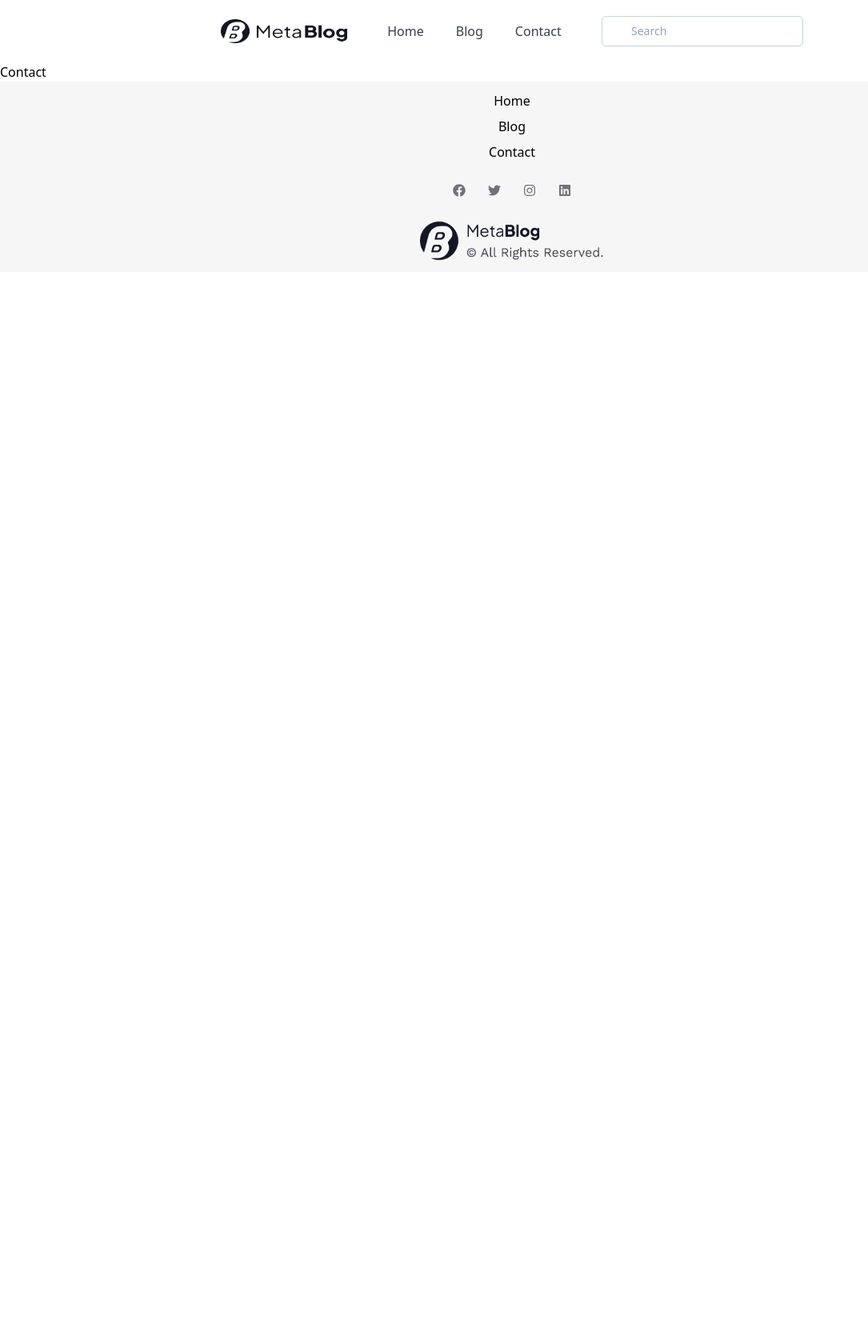
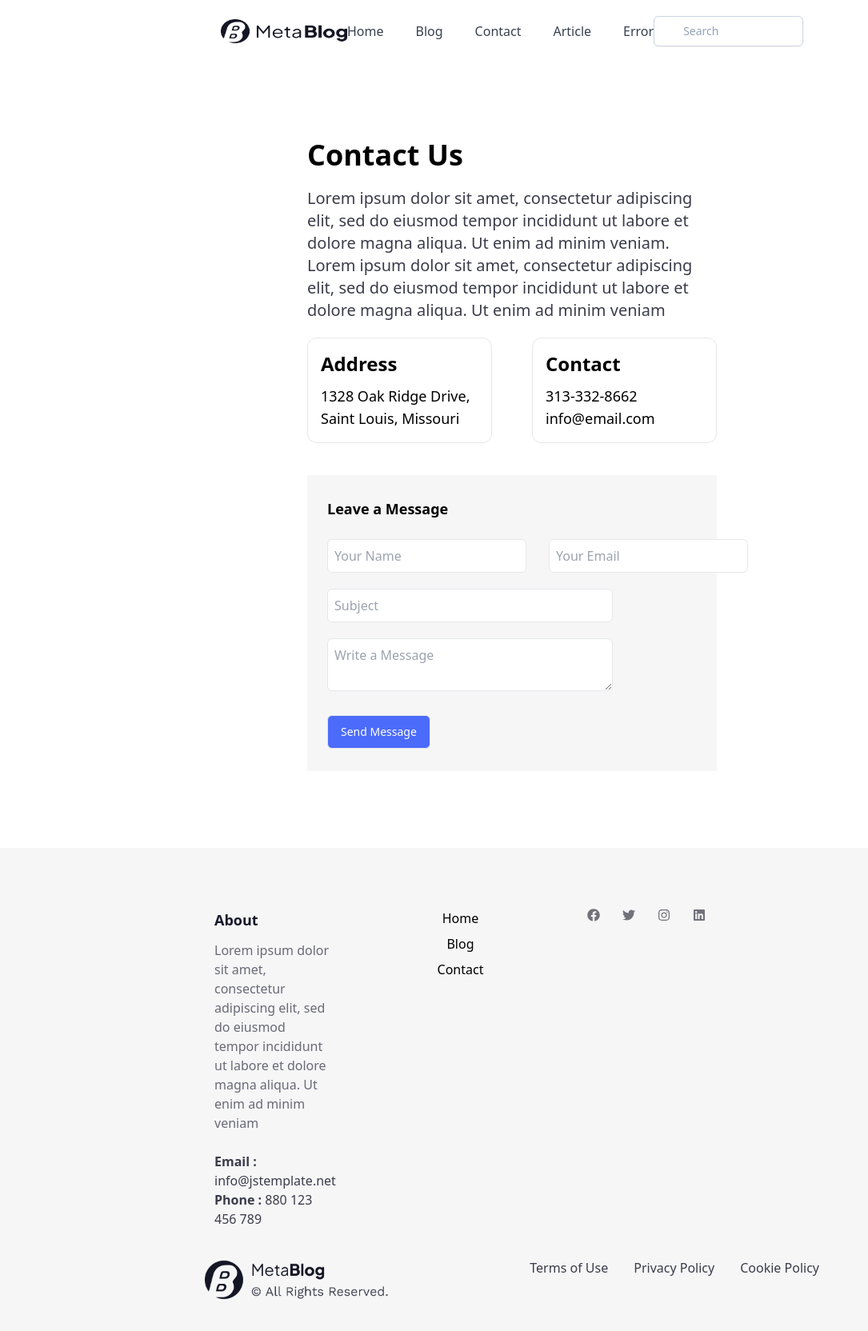
Before and after one commit to Myeruyert/metaBlog, a Next.js app: page /contact in a window 1280 px wide. Shown: the top 1664 px of the page at 80% size, without its empty margins (0-1085 px from the left). Before the commit the page ends 800 px from the top, so only its background shows below. Built offline with nearby package versions, Linux system fonts and the light colour scheme.

Commit message:
all pages done

```diff
--- a/src/components/allBlogPosts/index.jsx
+++ b/src/components/allBlogPosts/index.jsx
@@ -32,7 +32,7 @@ const AllBlogPosts = () => {
   const [changeData, setChangeData] = useState(blogCardData);
   return (
     <>
-      <div className="md:w-3/5 md:my-24 m-auto">
+      <div className="md:w-3/5 my-24 m-auto">
         <h3 className="text-2xl font-bold px-10 md:px-0 mt-8">All Blog Post</h3>
         <div className="hidden md:flex justify-between md:my-8 text-xs font-bold">
           <div>
@@ -61,6 +61,10 @@ const AllBlogPosts = () => {
             />
           ))}
         </div>
+        <div className="w-fit m-auto mt-24">
+        <button className="border rounded py-3 px-5 text-[#696A75] font-medium">Load More</button>
+        </div>
+
       </div>
     </>
   );
--- /dev/null
+++ b/src/components/articleDetails/index.jsx
@@ -0,0 +1,15 @@
+import React from "react";
+
+const ArticleDetails = ({articleHeading, articleParagraph}) => {
+  return (
+    <>
+    <div className="">
+        <h5 className="text-2xl font-semibold text-[#181A2A]">{articleHeading}</h5>
+        <p className="my-8 text-xl text-[#3B3C4A]">{articleParagraph}</p>
+    </div>
+
+    </>
+  );
+};
+
+export default ArticleDetails;
--- /dev/null
+++ b/src/components/articleInfo/index.jsx
@@ -0,0 +1,48 @@
+import React, {useState} from "react";
+import ArticleDetails from "../articleDetails";
+import { FaUserCircle } from "react-icons/fa";
+
+const articleContainer = [
+    {articleHeading: "",
+     articleParagraph: "Traveling is an enriching experience that opens up new horizons, exposes us to different cultures, and creates memories that last a lifetime. However, traveling can also be stressful and overwhelming, especially if you don't plan and prepare adequately. In this blog article, we'll explore tips and tricks for a memorable journey and how to make the most of your travels."
+    },
+    {articleHeading: "",
+     articleParagraph: "One of the most rewarding aspects of traveling is immersing yourself in the local culture and customs. This includes trying local cuisine, attending cultural events and festivals, and interacting with locals. Learning a few phrases in the local language can also go a long way in making connections and showing respect."},
+     {articleHeading: "Research Your Destination",
+      articleParagraph: "Before embarking on your journey, take the time to research your destination. This includes understanding the local culture, customs, and laws, as well as identifying top attractions, restaurants, and accommodations. Doing so will help you navigate your destination with confidence and avoid any cultural faux pas."},
+    ]
+
+const ArticleInfo = () => {
+    const [article, setArticle] = useState(articleContainer);
+  return (
+    <>
+    <div className="w-2/5 m-auto my-24 text-justify">
+        <h1 className="w-full mb-5 text-4xl font-semibold leading-10 text-[#181A2A">The Impact of Technology on the Workplace: How Technology is Changing</h1>
+        <div className="flex items-center gap-6 text-[#696A75] text-sm mb-8">
+            <div className="flex items-center gap-2">
+                <span className="text-[28px]">
+                <FaUserCircle />
+                </span>
+                <span>
+                Tracey Wilson
+                </span>
+            </div>
+            <div>August 20, 2022</div>
+        </div>
+        <img className="rounded-xl" src="https://s3-alpha-sig.figma.com/img/eb1f/38cd/a6a8e0df2280c787cafc780464b002fe?Expires=1723420800&Key-Pair-Id=APKAQ4GOSFWCVNEHN3O4&Signature=FRPy-r5bdGN4Zafop7F4ylm~YU4EWMpb2Lmo68wZDKw3Rh9AzUmqB2L2iDQ57xXRW2gwv-~7V1Nps0NEFT~VljX3lFEzYo9KjRZOlrQxH9eU0r3FjjkQbFK7r4rOs77nGucZpD2rEYs6GY7D00Cs9hVypIkaF9ABc7gXH6MuO-h3q9SxVeUfxDReRegr5OvXnIt7yNOfBO0m4givkMCxGqSBMiC3MVvv6wDtJ9Vn06NP3e9tjMbQo0~s8Fmyx413BWI~mdpET2HZYY7r~u4y5BZd-nGFkgdgdNK4EFd3yv~T2Qzzbo~VR77deYcFB1y8HvTIpo4ET0VCiPguElzA-A__" alt="" />
+        <div>
+        {article.map((data)=>(
+                    <ArticleDetails
+                    articleHeading={data.articleHeading}
+                    articleParagraph={data.articleParagraph}
+                    />
+        ))}
+
+        </div>
+    </div>
+
+    </>
+  );
+};
+
+export default ArticleInfo;
--- a/src/components/footer/index.jsx
+++ b/src/components/footer/index.jsx
@@ -7,23 +7,35 @@ import { FaLinkedin } from "react-icons/fa";
 const Footer = () => {
   return (
     <>
-      <div className="md:bg-[#F6F6F7]">
-        <div className="w-max m-auto p-3 flex flex-col items-center">
+      <div className="md:bg-[#F6F6F7] md:py-16">
+        <div className="w-3/5 m-auto p-3 flex flex-col items-center md:flex-row md:justify-between md:items-start">
+          <div className="w-1/5 hidden md:block">
+            <h6 className="mb-3 text-lg font-semibold text-[#181A2A]">About</h6>
+            <p className="mb-6 text-[#696A75]">Lorem ipsum dolor sit amet, consectetur adipiscing elit, sed do eiusmod tempor incididunt ut labore et dolore magna aliqua. Ut enim ad minim veniam</p>
+            <p className="text-[#3B3C4A]"><b>Email : </b>info@jstemplate.net</p>
+            <p className="text-[#3B3C4A]"><b>Phone : </b> 880 123 456 789</p>
+          </div>
           <div className="flex flex-col text-base text-center gap-2">
             <a href="">Home</a>
             <a href="">Blog</a>
             <a href="">Contact</a>
           </div>
-          <div className="flex my-7 gap-7 text-zinc-500 w-fill">
+          <div className="flex my-7 md:my-0 gap-7 text-zinc-500 w-fill">
             <FaFacebook />
             <FaTwitter />
             <FaInstagram />
             <FaLinkedin />
           </div>
-          <div>
+          <div></div>
+        </div>
+        <div className="w-3/5 m-auto flex justify-between text-[#3B3C4A] font-normal my-[25px]">
             <img className="w-[230px]" src="/images/copyrightInfo.png" alt="" />
+            <ul className="hidden md:flex gap-8">
+              <li>Terms of Use</li>
+              <li>Privacy Policy</li>
+              <li>Cookie Policy</li>
+            </ul>
           </div>
-        </div>
       </div>
     </>
   );
--- a/src/components/header/index.jsx
+++ b/src/components/header/index.jsx
@@ -22,6 +22,12 @@ const Header = () => {
             <li>
               <Link href="/contact">Contact</Link>
             </li>
+            <li>
+            <Link href="/article">Article</Link>
+            </li>
+            <li>
+            <Link href="/error">Error</Link>
+            </li>
           </ul>
         </menu>
         <div className="md:hidden">
--- a/src/components/hero/hero.jsx
+++ b/src/components/hero/hero.jsx
@@ -1,9 +1,12 @@
 import React from "react";
+import { GrPrevious } from "react-icons/gr";
+import { GrNext } from "react-icons/gr";
+
 
 const Hero = ({articleType, title, date}) => {
   return (
     <>
-      <div className="hidden md:block relative w-3/5 m-auto">
+      <div className="hidden md:block relative w-3/5 m-auto my-24">
         <div className="absolute ml-3 mt-[335px] z-10 p-10 bg-white rounded-xl w-[45%]">
           <button className="py-1 px-2.5 rounded-lg bg-[#4B6BFB] text-white mb-4 font-medium">
             {articleType}
@@ -11,7 +14,15 @@ const Hero = ({articleType, title, date}) => {
           <h1 className="text-4xl font-semibold pr-15">{title}</h1>
           <p className="text-base text-gray-400 mt-5">{date}</p>
         </div>
-          <div className="rounded-xl my-24 bg-cover bg-no-repeat bg-center h-[600px] bg-[url('https://s3-alpha-sig.figma.com/img/eb4f/aad2/4394e91108e011b0d07581596959713b?Expires=1723420800&Key-Pair-Id=APKAQ4GOSFWCVNEHN3O4&Signature=p895KkdD7DfcCulv8AGa6shbfkAQ13LytdYV4Wsw0PQ-FL22qhaG4o-eKbtZx7eC5DRPpiBpCGUpjA693ZOyVqMT2J470CF5oPujcq9NlJ3lWfW-JUAgxgQbjWqUjceO~P6LG5zQBnAXLsDlYyLfGZGXpGRAWM~PjK7cuD7ZeIWAB~9B25Ya0Qi6N8hGL5AmXlwT33Lqr3vmpMzULNrBhPpc~DCGFZ0rpAhc~vU7mdu7gEWoRMdWX1LA0jTsS3k~eM1KcmqcWGuHD0rhQ-KTBspRHuS7cVmwTdluAQNY5C0Tf2yC8pqCOm2771pFOW-2NiyECQSKSclX-GQ9714nJw__')] brightness-[0.75]">
+          <div className="rounded-xl bg-cover bg-no-repeat bg-center h-[600px] bg-[url('https://s3-alpha-sig.figma.com/img/eb4f/aad2/4394e91108e011b0d07581596959713b?Expires=1723420800&Key-Pair-Id=APKAQ4GOSFWCVNEHN3O4&Signature=p895KkdD7DfcCulv8AGa6shbfkAQ13LytdYV4Wsw0PQ-FL22qhaG4o-eKbtZx7eC5DRPpiBpCGUpjA693ZOyVqMT2J470CF5oPujcq9NlJ3lWfW-JUAgxgQbjWqUjceO~P6LG5zQBnAXLsDlYyLfGZGXpGRAWM~PjK7cuD7ZeIWAB~9B25Ya0Qi6N8hGL5AmXlwT33Lqr3vmpMzULNrBhPpc~DCGFZ0rpAhc~vU7mdu7gEWoRMdWX1LA0jTsS3k~eM1KcmqcWGuHD0rhQ-KTBspRHuS7cVmwTdluAQNY5C0Tf2yC8pqCOm2771pFOW-2NiyECQSKSclX-GQ9714nJw__')] brightness-[0.75]">
+          </div>
+          <div className="flex justify-end gap-2 mt-2">
+            <button className="border rounded p-2 text-[#696A75]">
+              <GrPrevious />
+            </button>
+            <button className="border rounded p-2 text-[#696A75]">
+              <GrNext />
+            </button>
           </div>
         </div>
     </>
--- a/src/pages/article.jsx
+++ b/src/pages/article.jsx
@@ -0,0 +1,12 @@
+import ArticleInfo from "@/components/articleInfo";
+import React from "react";
+
+const Article = () => {
+  return (
+    <>
+        <ArticleInfo/>
+    </>
+  );
+};
+
+export default Article;
--- a/src/pages/blog.jsx
+++ b/src/pages/blog.jsx
@@ -1,7 +1,12 @@
+import AllBlogPosts from "@/components/allBlogPosts";
 import React from "react";
 
 const Blog = () => {
-  return <div>Blog</div>;
+  return (
+    <>
+    <AllBlogPosts/>
+    </>
+  );
 };
 
 export default Blog;
--- a/src/pages/contact.jsx
+++ b/src/pages/contact.jsx
@@ -1,7 +1,38 @@
 import React from "react";
 
 const Contact = () => {
-  return <div>Contact</div>;
+  return (
+    <>
+    <div className="w-2/5 m-auto my-24">
+      <h5 className="mb-5 text-4xl font-semibold">Contact Us</h5>
+      <p className="text-xl text-[#3B3C4A] mb-5">Lorem ipsum dolor sit amet, consectetur adipiscing elit, sed do eiusmod tempor incididunt ut labore et dolore magna aliqua. Ut enim ad minim veniam. Lorem ipsum dolor sit amet, consectetur adipiscing elit, sed do eiusmod tempor incididunt ut labore et dolore magna aliqua. Ut enim ad minim veniam</p>
+      <div className="flex gap-[50px] mb-10">
+        <div className="flex-1 border p-4 rounded-xl">
+          <p className="mb-[10px] font-semibold text-2xl">Address</p>
+          <p className="text-lg">1328 Oak Ridge Drive, Saint Louis, Missouri</p>
+        </div>
+        <div className="flex-1 border p-4 rounded-xl">
+          <p className="mb-[10px] font-semibold text-2xl">Contact</p>
+          <p className="text-lg">313-332-8662</p>
+          <span className="text-lg">info@email.com</span>
+        </div>
+      </div>
+      <div className="bg-[#F6F6F7] pl-[25px] pr-[130px] py-7">
+        <div className="flex flex-col">
+        <h6 className="mb-6 font-semibold text-lg">Leave a Message</h6>
+        <div className="flex gap-7">
+          <input className="flex-1 p-2 border rounded-md" type="text" placeholder="Your Name" />
+          <input className="flex-1 p-2 border rounded-md" type="text" placeholder="Your Email"  />
+        </div>
+        <input className="my-5 flex-1 p-2 border rounded-md" type="text" placeholder="Subject" />
+        <textarea className="p-2 border rounded-md" name="Write a Message" id="" placeholder="Write a Message"></textarea>
+        </div>
+        <button className="mt-[30px] py-[10px] px-4 border rounded-md bg-[#4B6BFB] text-white text-sm font-medium">Send Message</button>
+      </div>
+
+    </div>
+    </>
+  );
 };
 
 export default Contact;
--- a/src/pages/error.jsx
+++ b/src/pages/error.jsx
@@ -0,0 +1,19 @@
+import React from "react";
+
+const Error = () => {
+  return (
+    <>
+    <div className="flex items-center w-2/5 m-auto my-24">
+      <h5 className="flex-1 mb-5 text-4xl font-semibold">404</h5>
+        <div className="flex-1">
+            <h6 className="mb-[10px] font-semibold text-2xl">Page Not Found</h6>
+            <p>We're sorry, This page is unknown or does not exist the page you are looking for.</p>
+        <button className="mt-[30px] py-[10px] px-4 border rounded-md bg-[#4B6BFB] text-white text-sm font-medium">Back To Home</button>
+      </div>
+
+    </div>
+    </>
+  );
+};
+
+export default Error;
```
